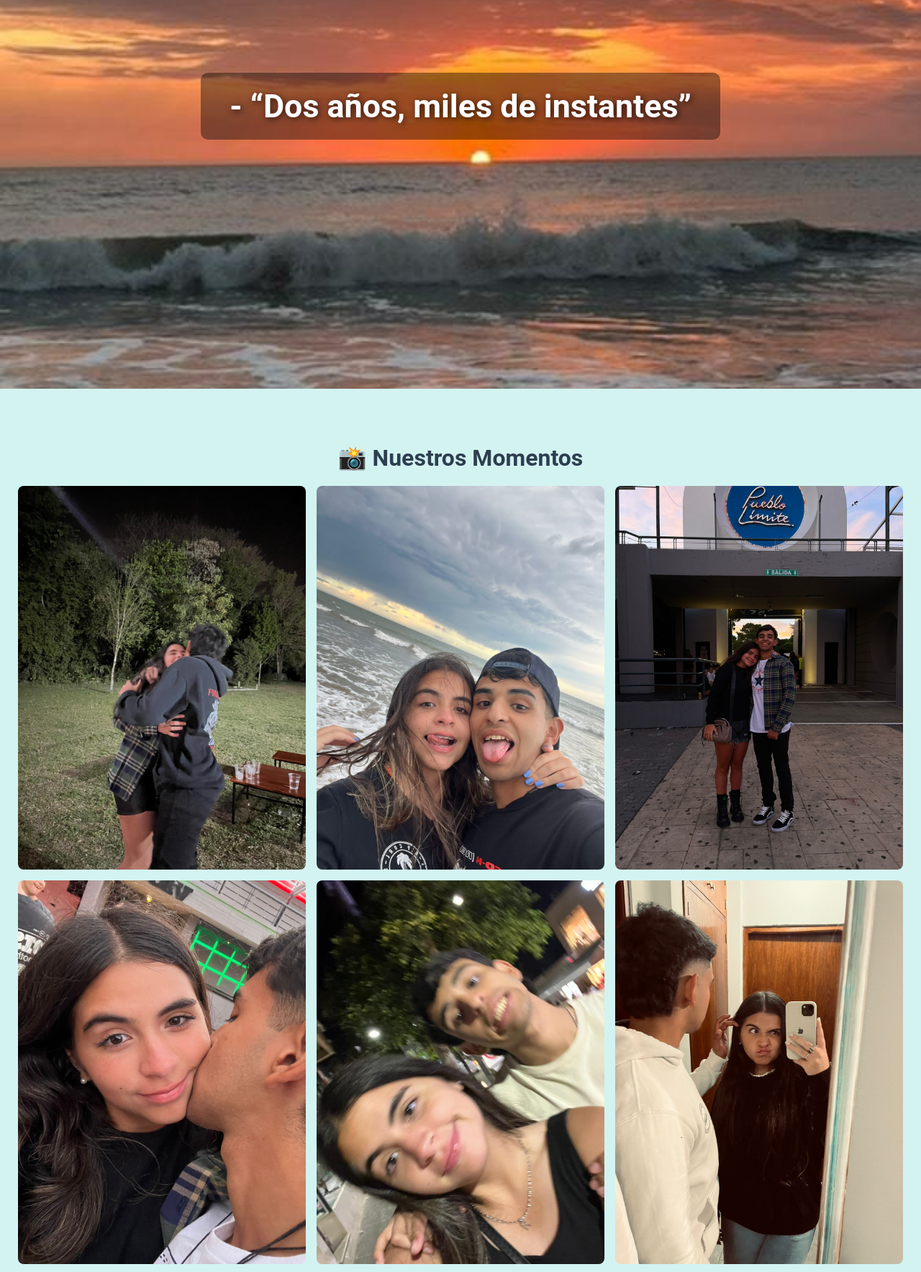
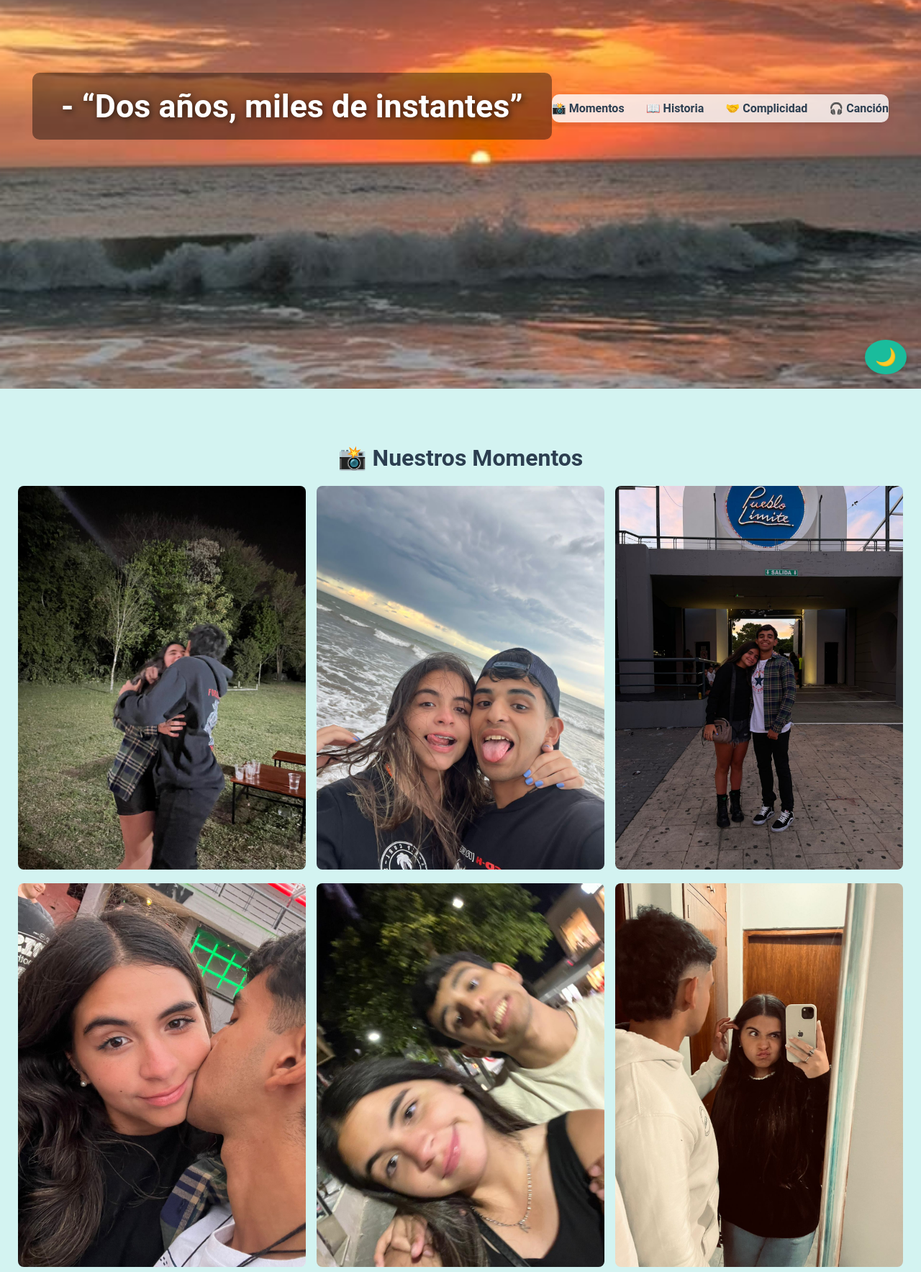
Before and after one commit to Robustiano23/2aniosconpami, a plain HTML site: page index.html in a window 1280 px wide. Shown: the part 260-2027 px from the top of the page at 72% size. Drawn offline with Linux system fonts and the light colour scheme.

Commit message:
actualizacion

```diff
--- a/css/style.css
+++ b/css/style.css
@@ -35,6 +35,38 @@ h1 {
   background-color: rgba(0,0,0,0.4);
   padding: 20px;
   border-radius: 10px;
+}
+
+.navegacion {
+  margin-top: 20px;
+  background-color: rgba(255,255,255,0.8);
+  padding: 10px 0;
+  border-radius: 10px;
+  box-shadow: 0 4px 10px rgba(0,0,0,0.1);
+}
+
+.navegacion ul {
+  display: flex;
+  justify-content: center;
+  gap: 30px;
+  list-style: none;
+  margin: 0;
+  padding: 0;
+}
+
+.navegacion a {
+  text-decoration: none;
+  font-weight: bold;
+  color: #2c3e50;
+  transition: color 0.3s ease;
+}
+
+.navegacion a:hover {
+  color: #1abc9c;
+}
+
+html {
+  scroll-behavior: smooth;
 }
 
 h2 {
@@ -107,6 +139,9 @@ footer p {
   object-fit: contain; /* evita que se recorten */
   border-radius: 8px;
   transition: transform 0.3s ease;
+  cursor: zoom-in;
+
+
 }
 
 .imagenes img:hover {
@@ -234,3 +269,33 @@ footer {
     font-size: 1.2rem;
   }
 }
+
+body.modo-noche {
+  background-color: #121212;
+  color: #f2f2f2;
+}
+
+body.modo-noche header h1,
+body.modo-noche h2,
+body.modo-noche p {
+  color: #f8f8f8;
+}
+
+.modo-toggle {
+  position: fixed;
+  bottom: 20px;
+  right: 20px;
+  background: #1abc9c;
+  color: white;
+  border: none;
+  border-radius: 50%;
+  font-size: 1.5rem;
+  padding: 10px 14px;
+  cursor: pointer;
+  box-shadow: 0 4px 8px rgba(0,0,0,0.2);
+  transition: background 0.3s;
+}
+
+.modo-toggle:hover {
+  background: #16a085;
+}
--- a/index.html
+++ b/index.html
@@ -10,33 +10,89 @@
 <header class="encabezado">
   <h1>- “Dos años, miles de instantes”
 </h1>
+
+<nav class="navegacion">
+  <ul>
+    <li><a href="#galeria">📸 Momentos</a></li>
+    <li><a href="#historia">📖 Historia</a></li>
+    <li><a href="#complicidad">🤝 Complicidad</a></li>
+    <li><a href="#tema">🎧 Canción</a></li>
+  </ul>
+</nav>
+
+
 </header>
 
   <!-- 🎯 Main con secciones -->
   <main>
-    <section class="galeria">
+    <section class="galeria" id="galeria">
       <h2>📸 Nuestros Momentos</h2>
       <div class="imagenes">
+        <a href="image/foto1.jpg" class="lightbox" target="_blank">
           <img src="image/foto1.jpg" alt="Momento 1" />
+        </a>
+
+
+        <a href="image/foto2.jpeg" class="lightbox" target="_blank">
           <img src="image/foto2.jpeg" alt="Momento 2" />
+        </a>
+
+
+        <a href="image/foto3.jpeg" class="lightbox" target="_blank">
           <img src="image/foto3.jpeg" alt="Momento 3" />
+        </a>
+
+
+        <a href="image/foto4.jpeg" class="lightbox" target="_blank">
           <img src="image/foto4.jpeg" alt="">
+        </a>
+
+
+        <a href="image/foto5.jpg" class="lightbox" target="_blank">
           <img src="image/foto5.jpg" alt="">
+        </a>
+
+        <a href="image/foto6.jpeg" class="lightbox" target="_blank">
           <img src="image/foto6.jpeg" alt="">
+        </a>
+
+
+        <a href="image/foto7.jpg" class="lightbox" target="_blank">
           <img src="image/foto7.jpg" alt="">
+        </a>
+
+
+        <a href="image/WhatsApp-Image-2025-07-06-at-23.25.37.jpg" class="lightbox" target="_blank">
           <img src="image/WhatsApp-Image-2025-07-06-at-23.25.37.jpg" alt="">
+        </a>
+
+        <a href="image/foto9.jpg" class="lightbox" target="_blank">
           <img src="image/foto9.jpg" alt="">
+        </a>
+
+        <a href="image/foto10jpg" class="lightbox" target="_blank">
           <img src="image/foto10.jpg" alt="">
+        </a>
+
+        <a href="image/foto11.jpg" class="lightbox" target="_blank">
           <img src="image/foto11.jpg" alt="">
+        </a>
+
+        <a href="image/foto12.jpg" class="lightbox" target="_blank">
           <img src="image/foto12.jpg" alt="">
+        </a>
+
+        <a href="video/video1.mp4" class="lightbox" target="_blank">
           <video src="video/video1.mp4" controls></video>
+        </a>
+
 
 
         <!-- más imágenes -->
       </div>
     </section>
 
-    <section class="historia">
+    <section class="historia" id="historia">
       <h2>📖 Cómo comenzó todo</h2>
       <div class="contenido">
         <p>Nos conocimos en aquel lugar que parecía insignificante, nuestra esquinita, pero hoy lo veo como el lugar en donde conoci a mi amor. Cada día desde entonces vivimos muchos recuerdos hermosos.</p>
@@ -44,7 +100,7 @@
       </div>
     </section>
 
-    <section class="complicidad">
+    <section class="complicidad" id="complicidad">
       <h2>🤝 Lo que compartimos</h2>
       <div class="contenido">
         <p>Estoy mas que agradecido por tener tantos recuerdos a tu lado cami, ya sea peleando, molestandonos, riendonos, viendo series, yendo a merendar, agradezco que haya sido con vos, espero que sigamos compartiendo muchas cosas y seguir aprendiendo del otro y apoyarnos mutuamente en nuestras metas.</p>
@@ -52,7 +108,7 @@
       </div>
     </section>
 
-    <section class="tema-favorito">
+    <section class="tema-favorito" id="tema">
   <h2>🎧 Nuestro tema favorito</h2>
   <div class="contenido">
     <img src="image/foto9.jpg" alt="Foto de nosotros" />
@@ -70,6 +126,13 @@
     <p>💌"Gracias por ser parte de cada uno de mis días, pequeña. Feliz segundo aniversario, pami de mi vida 🩵 — Robustiano"</p>
   </footer>
 
-
+    <button id="modo-btn" class="modo-toggle">🌙</button>
+    <script>
+  const btn = document.getElementById("modo-btn");
+  btn.addEventListener("click", () => {
+    document.body.classList.toggle("modo-noche");
+    btn.textContent = document.body.classList.contains("modo-noche") ? "☀️" : "🌙";
+  });
+</script>
 </body>
 </html>
```
Lines whose indentation alone changed are shown as unchanged.
